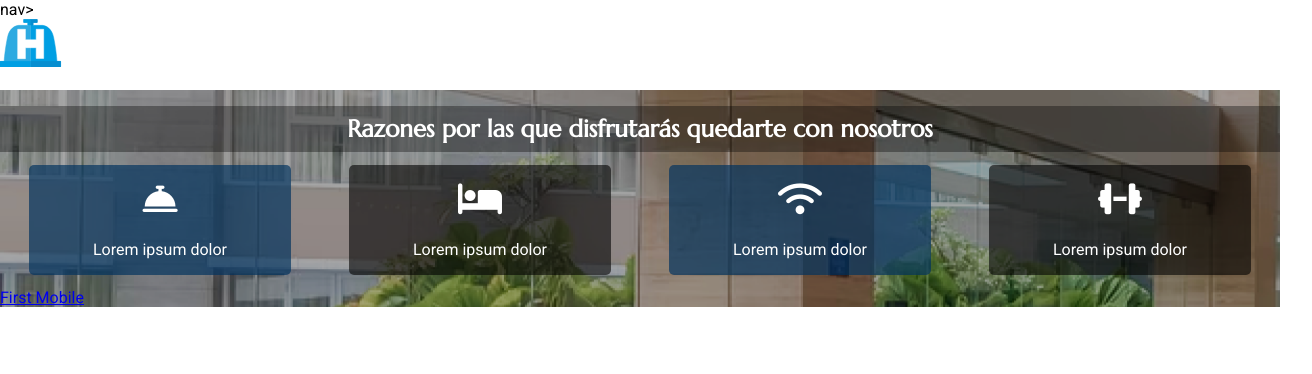
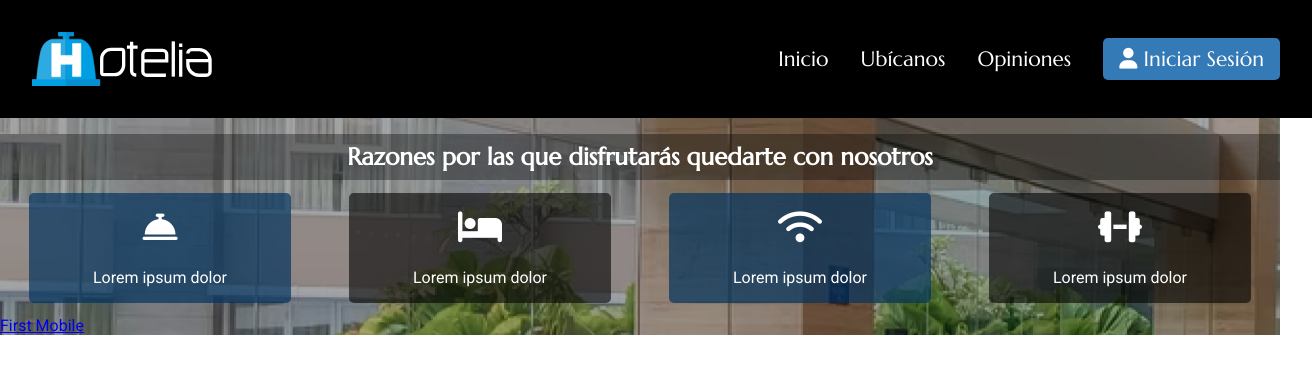
Before and after one commit to Aleexix/TALLER_0_Maquetaci-n_Responsive, a plain HTML site: page index.html in a window 1280 px wide. Shown: the whole page, 1312 px wide, since content can reach past the window. Drawn offline with Linux system fonts and the light colour scheme; files whose address does not match are found by name.

Commit message:
nuevos cambios

```diff
--- a/css/estilos.css
+++ b/css/estilos.css
@@ -41,14 +41,38 @@ nav {
     padding: 1rem;
 }
 
+nav a {
+    color: var(--blanco);
+    text-decoration: none;
+    text-align: center;
+}
+
+nav a:hover {
+    background-color: #0B3860;
+    width: 100%;
+}
+
+.navbar-button {
+    background-color: transparent;
+    border: none;
+    border-radius: 3px;
+    font-size: 1em;
+    padding: 0.5rem;
+    font-family: 'Marcellus', serif;
+    color: var(--blanco);
+}
+
+
 .item {
     padding: 1rem;
 }
+
 
 .menu a {
     color: var(--blanco);
     text-decoration: none;
 }
+
 
 .navbar-button {
     background-color: var(--azuloscuro);
@@ -59,13 +83,40 @@ nav {
     font-size: 1em;
 }
 
-.menu i {
-    margin-right: 0.5rem;
+.menu {
+    background-color: rgba(1, 10, 52, 0.838);
+    display: flex;
+    flex-direction: column;
+    align-items: center;
+    justify-content: center;
 }
 
+.menu-hr {
+    width: 90%;
+    background-color: var(--blanco);
+}
+
+
+
+.logo {
+    background-color: var(--negro2);
+    display: flex;
+    align-items: center;
+    justify-content: space-between;
+    padding: 1rem;
+}
+
+
 .logo img {
-    height: 3rem;
+    width: 40%;
+    max-width: 200px;
 }
+
+.logo i {
+    color: var(--blanco);
+    font-size: 2rem;
+}
+
 
 #features {
     background: url(../img/index/bg-features.png);
@@ -111,3 +162,38 @@ nav {
 .feature-black {
     background-color: rgba(0, 0, 0, 0.59);
 }
+/*Resolución tablet*/
+@media screen and (min-width: 768px){
+}
+/*Resolución notebooks*/
+@media screen and (min-width: 1024px){
+    nav{
+    display: flex;
+    flex-direction: row;
+    width: 100%;
+    justify-content: space-between;
+    background-color: var(--negro2);
+    }
+    .logo{
+    padding: 1rem;
+    }
+    .logo img{
+    width: 100%;
+    max-width: 180px;
+    }
+    .logo i{
+    display: none;
+    }
+    .menu{
+    background-color: var(--negro2);
+    display: flex;
+    flex-direction: row;
+    align-items: center;
+    }
+    .menu-hr{
+    display: none;
+    }
+    .navbar-button{
+    background-color:var(--azuloscuro);
+    }
+    }
--- a/index.html
+++ b/index.html
@@ -5,21 +5,25 @@
     <meta charset="UTF-8" />
     <meta http-equiv="X-UA-Compatible" content="IE=edge" />
     <link rel="stylesheet" href="css/estilos.css" />
+    <meta name="viewport" content="width=device-width, initial-scale=1.0">
+
     <script src="https://kit.fontawesome.com/6131ecdde6.js" crossorigin="anonymous"></script>
     <title>Taller 0 Maquetación Responsive</title>
 </head>
 
 <body>
-    nav>
+    <nav>
         <div class="logo">
         <img src="img/Hotelia horizontal blanco.svg">
+        <i class="fa-solid fa-bars"></i>
         </div>
         <div class="menu">
         <a href="index.html" class="item">Inicio</a>
         <a href="ubicanos.html" class="item">Ubícanos</a>
         <a href="opiniones.html" class="item">Opiniones</a>
-        <a href="#" class="item"><i class="fa-solid fa-user"></i> Iniciar
-            Sesión</a>
+        <hr class="menu-hr" noshade="">
+        <a href="#" class="item"><button class="navbar-button"><i class="fa-solid
+        fa-user"></i> Iniciar Sesión</button></a>
         </div>
         </nav>
     <main>
```
Lines whose indentation alone changed are shown as unchanged.
